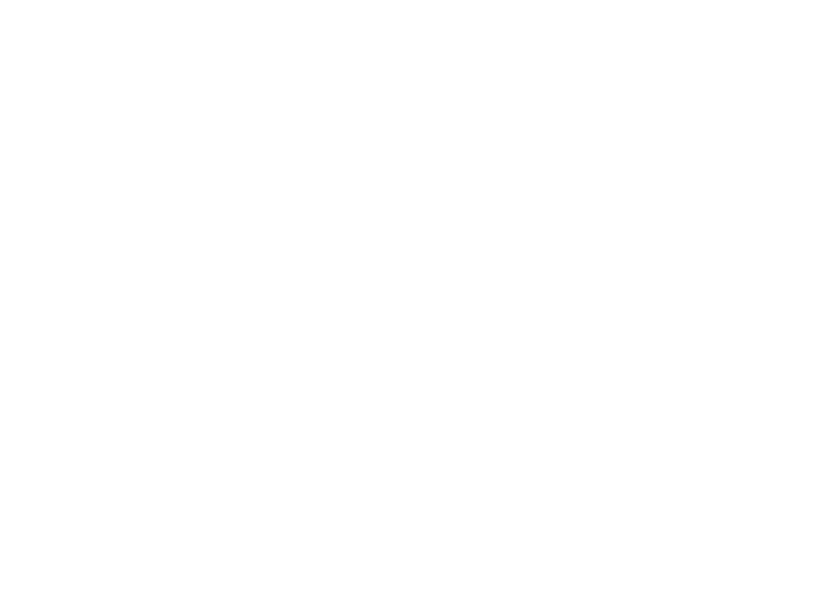
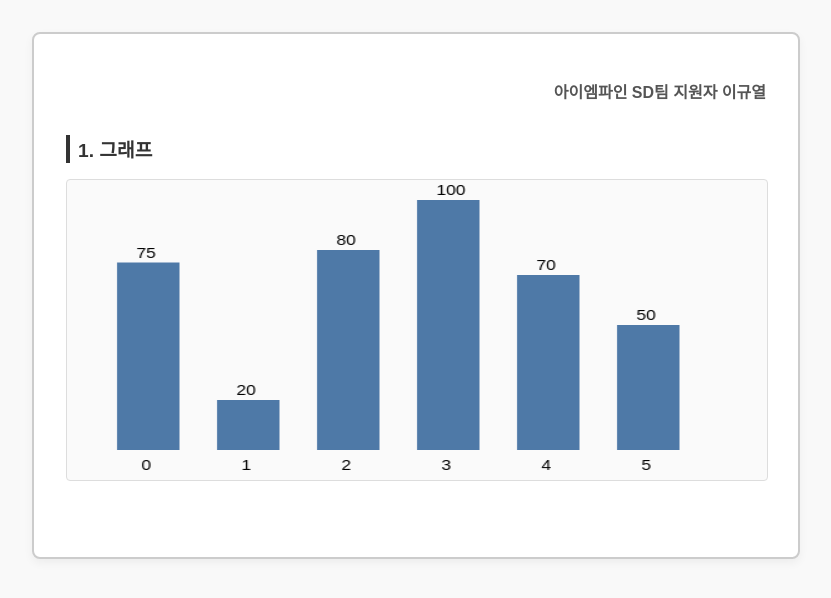
Before and after one commit to seroak/IMfine, a plain HTML site: page index.html in a window 1280 px wide. Shown: the whole page, without its empty margins (224-1055 px from the left). Drawn offline with Linux system fonts and the light colour scheme.

Commit message:
[#2]그래프 디자인

```diff
--- /dev/null
+++ b/index.css
@@ -0,0 +1,44 @@
+body {
+  font-family: "Noto Sans KR", sans-serif;
+  background-color: #f9f9f9;
+  margin: 0;
+  padding: 2rem;
+  color: #333;
+}
+
+.container {
+  max-width: 700px;
+  margin: 0 auto;
+  padding: 2rem;
+  background-color: white;
+  border: 2px solid #ccc;
+  border-radius: 8px;
+  box-shadow: 0 4px 10px rgba(0, 0, 0, 0.05);
+}
+
+.title {
+  text-align: right;
+  font-size: 1rem;
+  margin-bottom: 2rem;
+  color: #555;
+}
+
+section {
+  margin-bottom: 2.5rem;
+}
+
+h3 {
+  margin-bottom: 1rem;
+  font-size: 1.2rem;
+  border-left: 4px solid #333;
+  padding-left: 0.5rem;
+}
+
+canvas {
+  width: 100% !important;
+  max-width: 100%;
+  height: 300px !important;
+  background-color: #fafafa;
+  border: 1px solid #ddd;
+  border-radius: 4px;
+}
--- a/index.html
+++ b/index.html
@@ -1,9 +1,21 @@
 <!DOCTYPE html>
-<html lang="en">
+<html lang="ko">
   <head>
     <meta charset="UTF-8" />
     <meta name="viewport" content="width=device-width, initial-scale=1.0" />
-    <title>Document</title>
+    <title>아이엠파인 SD팀 지원자 이규열</title>
+    <link rel="stylesheet" href="index.css" />
   </head>
-  <body></body>
+  <body>
+    <div class="container">
+      <h2 class="title">아이엠파인 SD팀 지원자 이규열</h2>
+
+      <section>
+        <h3>1. 그래프</h3>
+        <canvas id="dataChart" width="1000px" height="300"></canvas>
+      </section>
+    </div>
+
+    <script src="main.js" defer></script>
+  </body>
 </html>
--- /dev/null
+++ b/main.js
@@ -0,0 +1,51 @@
+let data = [
+  { id: 0, value: 75 },
+  { id: 1, value: 20 },
+  { id: 2, value: 80 },
+  { id: 3, value: 100 },
+  { id: 4, value: 70 },
+  { id: 5, value: 50 },
+];
+const canvas = document.getElementById("dataChart");
+const ctx = canvas.getContext("2d");
+
+function renderCanvasChart() {
+  const canvas = document.getElementById("dataChart");
+  const ctx = canvas.getContext("2d");
+
+  const barWidth = 50;
+  const barGap = 30;
+  const padding = 40;
+  const maxHeight = 250;
+
+  // 자동 너비 계산
+  const totalBars = data.length;
+  const requiredWidth = totalBars * (barWidth + barGap) + padding * 2;
+  canvas.width = requiredWidth;
+
+  ctx.clearRect(0, 0, canvas.width, canvas.height);
+
+  const maxVal = Math.max(...data.map((d) => d.value), 1);
+
+  data.forEach((d, i) => {
+    const x = padding + i * (barWidth + barGap);
+    const height = (d.value / maxVal) * maxHeight;
+    const y = canvas.height - height - 30;
+
+    // Bar
+    ctx.fillStyle = "#4e79a7";
+    ctx.fillRect(x, y, barWidth, height);
+
+    // Value
+    ctx.fillStyle = "#000";
+    ctx.font = "14px sans-serif";
+    ctx.fillText(d.value, x + 3 + barWidth / 4, y - 5);
+
+    // Label (ID)
+    ctx.fillText(d.id, x + 7 + barWidth / 4, canvas.height - 10);
+  });
+}
+function updateAll() {
+  renderCanvasChart();
+}
+updateAll();
```
Also changed, not shown: 1 other file.
